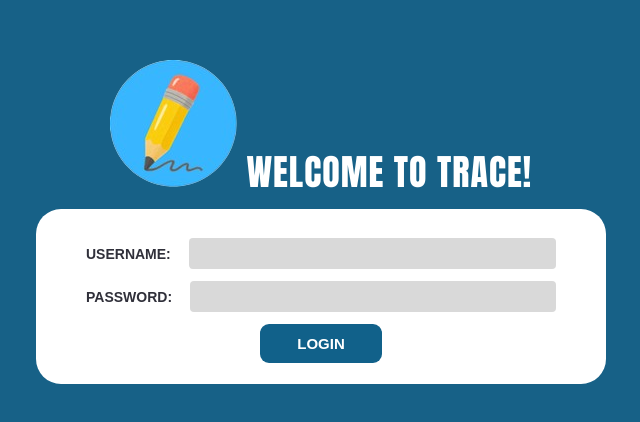
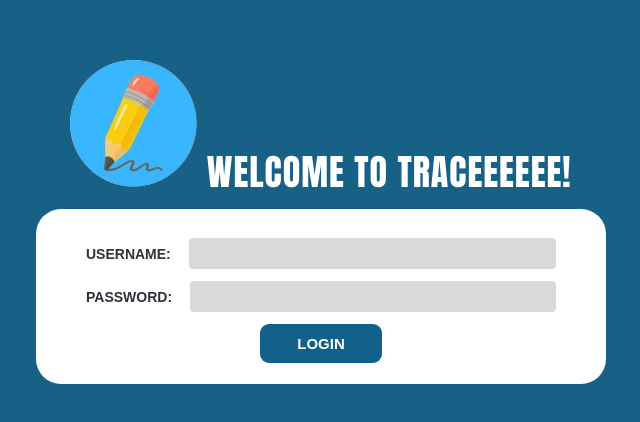
Before and after one commit to Dendi774/TRACE, a plain HTML site: page frontend/login.html in a window 1280 px wide. Shown: the part 178-600 px from the top of the page, without its empty margins (319-959 px from the left). Drawn offline with Linux system fonts and the light colour scheme.

Commit message:
commit to test if the update is being reflected in the render app

```diff
--- a/frontend/login.html
+++ b/frontend/login.html
@@ -15,7 +15,7 @@
 
         <h1>
             <img src="assets/images/TRACE-removebg-preview.png" alt="Trace Logo" />
-            WELCOME TO TRACE!
+            WELCOME TO TRACEEEEEE!
         </h1>
 
         <div class="login-container">
```
